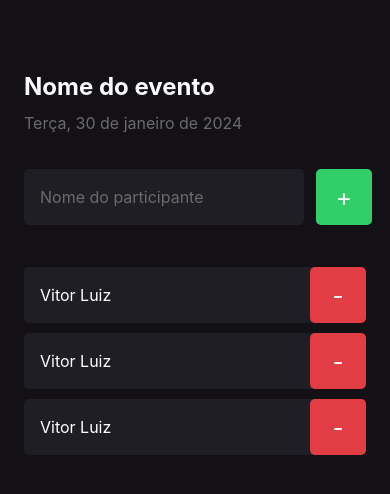
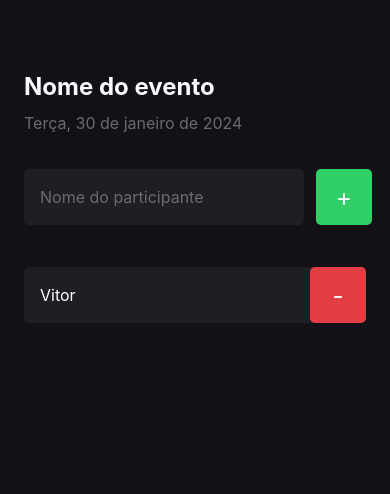
Before and after one commit to VitorCruz78/React-Native, a React Native app: screen / in a window 390 px wide. Shown: the top 494 px of the page. Built offline with nearby package versions, Linux system fonts and the light colour scheme.

Commit message:
Função para remover e propriedades em componente

```diff
--- a/src/components/Participant/index.tsx
+++ b/src/components/Participant/index.tsx
@@ -1,14 +1,19 @@
 import { View, Text, TouchableOpacity } from 'react-native';
 import { styles } from './styles';
 
-export function Participant() {
+type Props = {
+    name: string;
+    onRemove: () => void;
+}
+
+export function Participant({ name, onRemove }: Props) {
     return (
         <View style={styles.container}>
             <Text style={styles.name}>
-                Vitor Luiz
+                { name }
             </Text>
 
-            <TouchableOpacity style={styles.button}>
+            <TouchableOpacity style={styles.button} onPress={onRemove}>
                 <Text style={styles.buttonText}>
                     -
                 </Text>
--- a/src/screens/Home/index.tsx
+++ b/src/screens/Home/index.tsx
@@ -8,6 +8,10 @@
 
   function handleParticipantAdd() {
     console.log("Você clicou no botão de adicionar!")
+  }
+
+  function handleParticipantRemove(name: string) {
+    console.log(`Você clicou em remover o participante ${name}`)
   }
 
   return (
@@ -36,9 +40,8 @@
         </TouchableOpacity>
       </View>
 
-      <Participant />
-      <Participant />
-      <Participant />
+      <Participant name="Vitor" onRemove={() => handleParticipantRemove("Vitor")} />
+
     </View>
   )
 }
```
